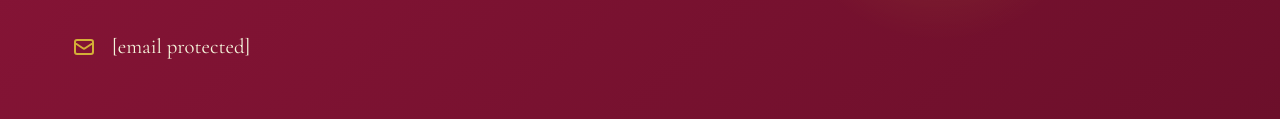
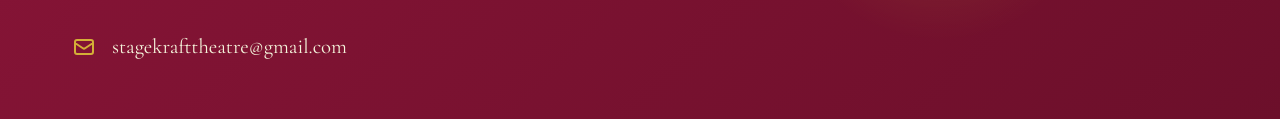
Before and after one commit to stagekrafttheatre/stagekraft-theatre, a plain HTML site: page index.html in a window 1280 px wide. Shown: the part 4407-4526 px from the top of the page. Drawn offline with nearby package versions, Linux system fonts and the light colour scheme.

Commit message:
Revert to plain email address
Co-authored-by: Qwen-Coder <qwen-coder@alibabacloud.com>

```diff
--- a/index.html
+++ b/index.html
@@ -194,7 +194,7 @@
                             <svg width="24" height="24" viewBox="0 0 24 24" fill="none" stroke="currentColor" stroke-width="2">
                                 <path d="M3 8l7.89 5.26a2 2 0 002.22 0L21 8M5 19h14a2 2 0 002-2V7a2 2 0 00-2-2H5a2 2 0 00-2 2v10a2 2 0 002 2z"/>
                             </svg>
-                            <a href="/cdn-cgi/l/email-protection#c4b7b0a5a3a1afb6a5a2b0b0aca1a5b0b6a184a3a9a5ada8eaa7aba9"><span class="__cf_email__" data-cfemail="d1a2a5b0b6b4baa3b0b7a5a5b9b4b0a5a3b491b6bcb0b8bdffb2bebc">[email&#160;protected]</span></a>
+                            <a href="mailto:stagekrafttheatre@gmail.com">stagekrafttheatre@gmail.com</a>
                         </div>
                     </div>
                 </div>
```
